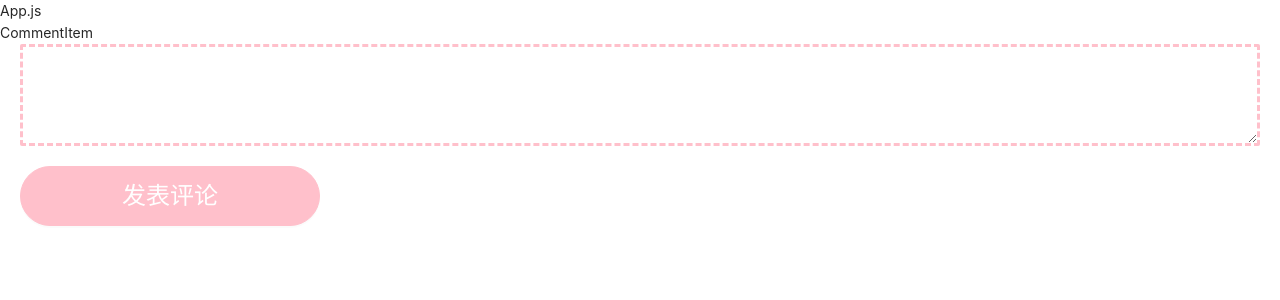
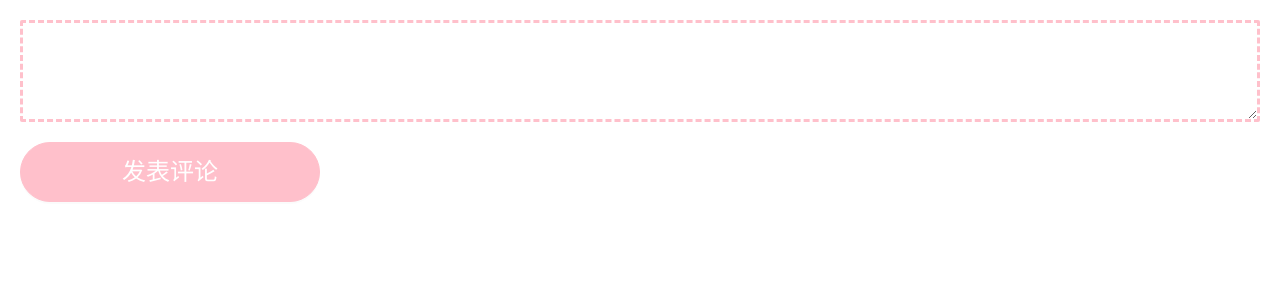
Before and after one commit to GeekyGuang/learn-react-coderwhy, a React (Create React App) app in the folder 06_learn_antd/: page / in a window 1280 px wide. Shown: the top 300 px of the page. Built offline with nearby package versions, Linux system fonts and the light colour scheme.

Commit message:
antd实践: 评论列表

```diff
--- a/06_learn_antd/package.json
+++ b/06_learn_antd/package.json
@@ -11,6 +11,7 @@
     "antd": "^4.18.5",
     "classnames": "^2.3.1",
     "craco-less": "^2.0.0",
+    "dayjs": "^1.10.7",
     "react": "^17.0.2",
     "react-dom": "^17.0.2",
     "react-scripts": "5.0.0",
--- a/06_learn_antd/src/comment/App.js
+++ b/06_learn_antd/src/comment/App.js
@@ -1,12 +1,31 @@
+import { useEffect, useState } from "react"
 import CommentInput from "./CommentInput"
 import CommentItem from "./CommentItem"
 
 const App = () => {
+  const [comments, setComments] = useState([])
+
+  const commitComment = (newComment) => {
+    if(newComment === '') return
+    setComments([...comments, newComment])
+  }
+
+  useEffect(() => {
+    console.log(comments)
+  }, [comments])
+
+  const removeItem = (index) => {
+    const commentsCopy = [...comments]
+    commentsCopy.splice(index, 1)
+    setComments(commentsCopy)
+  }
+
   return (
     <div>
-      App.js
-      <CommentItem />
-      <CommentInput />
+      {comments.map((item,index) => <CommentItem comment={item} key={index} removeItem={() => removeItem(index)}/>)}
+
+      <CommentInput commitComment={commitComment}
+          />
     </div>
   )
 }
--- a/06_learn_antd/src/comment/CommentInput.js
+++ b/06_learn_antd/src/comment/CommentInput.js
@@ -1,15 +1,23 @@
 import { Button, Input } from "antd"
 import styled from 'styled-components'
+import { useState } from "react"
+import * as dayjs from 'dayjs'
 const {TextArea} = Input
 const CutstomTextArea = styled(TextArea)`
   color: red;
   border: 3px dashed pink !important;
 `
 
-const CommentInput = () => {
+
+const CommentInput = (props) => {
+  const {commitComment} = props
+  const [newComment, setNewComment] = useState('')
+  const handleInput = (e) => {
+    setNewComment( e.target.value)
+  }
   return (
-    <div style={{padding:"0 20px"}}>
-      <CutstomTextArea rows={4}/>
+    <div style={{padding:"20px"}}>
+      <CutstomTextArea rows={4} value={newComment} onChange={handleInput}/>
       <Button style={{
         background: 'pink',
         color: 'white',
@@ -18,7 +26,21 @@ const CommentInput = () => {
         fontSize: 24,
         height: 60,
         width: 300,
-        borderRadius: 30}}>发表评论</Button>
+        borderRadius: 30}}
+        onClick={() => {
+          if(newComment === '') return
+          const comment = {
+            id: dayjs().valueOf(),
+            user: 'jack',
+            avatar: 'https://pic.qqtn.com/up/2019-9/15690311636958128.jpg',
+            createTime: dayjs().format('YYYY-MM-DD HH:mm:ss'),
+            comment: newComment
+          }
+          setNewComment('')
+          commitComment(comment)
+
+        }}
+        >发表评论</Button>
     </div>
   )
 }
--- a/06_learn_antd/src/comment/CommentItem.js
+++ b/06_learn_antd/src/comment/CommentItem.js
@@ -1,7 +1,31 @@
-const CommentItem = () => {
+import {Comment, Tooltip, Avatar} from 'antd'
+import { DeleteOutlined } from '@ant-design/icons'
+import * as dayjs from 'dayjs'
+const relativeTime = require('dayjs/plugin/relativeTime')
+dayjs.extend(relativeTime)
+
+const CommentItem = (props) => {
+  const { avatar, comment, user, createTime } = props.comment
+  const actions = [
+    <span onClick={props.removeItem}><DeleteOutlined />删除</span>
+  ]
   return (
     <div>
-      CommentItem
+      <Comment
+      actions={actions}
+      author={<span>{user}</span>}
+      avatar={<Avatar src={avatar} alt="Han Solo" />}
+      content={
+        <p>
+          {comment}
+        </p>
+      }
+      datetime={
+        <Tooltip title={createTime}>
+          <span>{dayjs(createTime).fromNow()}</span>
+        </Tooltip>
+      }
+    />
     </div>
   )
 }
```
Also changed, not shown: 1 other file (tests, documents, lock files or other folders).
